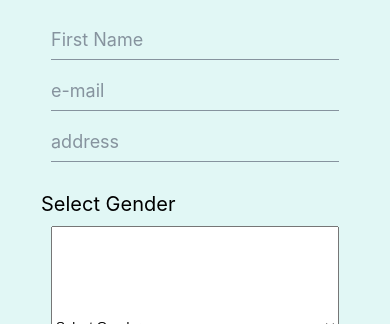
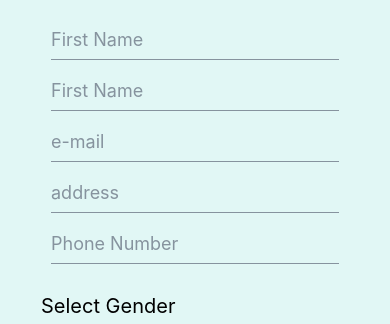
Before and after one commit to PointMaster-POS/mobile-costomer, a React Native app in the folder customer-mobile/: screen /Register in a window 390 px wide. Shown: the part 121-445 px from the top of the page. Built offline with nearby package versions, Linux system fonts and the light colour scheme.

Commit message:
resgister fields are added

```diff
--- a/customer-mobile/app/(tabs)/register.js
+++ b/customer-mobile/app/(tabs)/register.js
@@ -10,10 +10,12 @@ const RegisterScreen = () => {
 
     const navigation = useNavigation();
     const [email, setEmail] = useState('');
-    const [name , setName] = useState('');
+    const [firstName , setFirstName] = useState('');
+    const [lastName , setLastName] = useState('');
     const [password, setPassword] = useState('');
     const [address, setAddress] = useState('');
     const [gender, setGender] = useState('');
+    const [phoneNumber, setPhoneNumber] = useState('');
 
 
 
@@ -42,8 +44,15 @@ const RegisterScreen = () => {
         <Input
           style={styles.input}
           placeholder="First Name"
-          onChangeText={setName}
-          value={name}
+          onChangeText={setFirstName}
+          value={firstName}
+          autoCapitalize="none"
+        />
+        <Input
+          style={styles.input}
+          placeholder="First Name"
+          onChangeText={setLastName}
+          value={lastName}
           autoCapitalize="none"
         />
         <Input
@@ -52,11 +61,20 @@ const RegisterScreen = () => {
           value={email}
           autoCapitalize="none"
         />
+
         <Input
           placeholder="address"
           onChangeText={setAddress}
           value={address}
           autoCapitalize="none"
+        />
+        <Input
+          style={styles.input}
+          placeholder="Phone Number"
+          onChangeText={setPhoneNumber}
+          value={phoneNumber}
+          autoCapitalize="none"
+          keyboardType="phone-pad"
         />
          <Text style={styles.label}>Select Gender</Text>
           <View style = {styles.pickerContainer}>
@@ -101,7 +119,8 @@ const RegisterScreen = () => {
       width: '100%',
       justifyContent: 'center',
       alignItems: 'center',
-      backgroundColor: '#E1F7F5'
+      backgroundColor: '#E1F7F5',
+      marginBottom: 100,
 
     },
     registerLinkText: {
```
